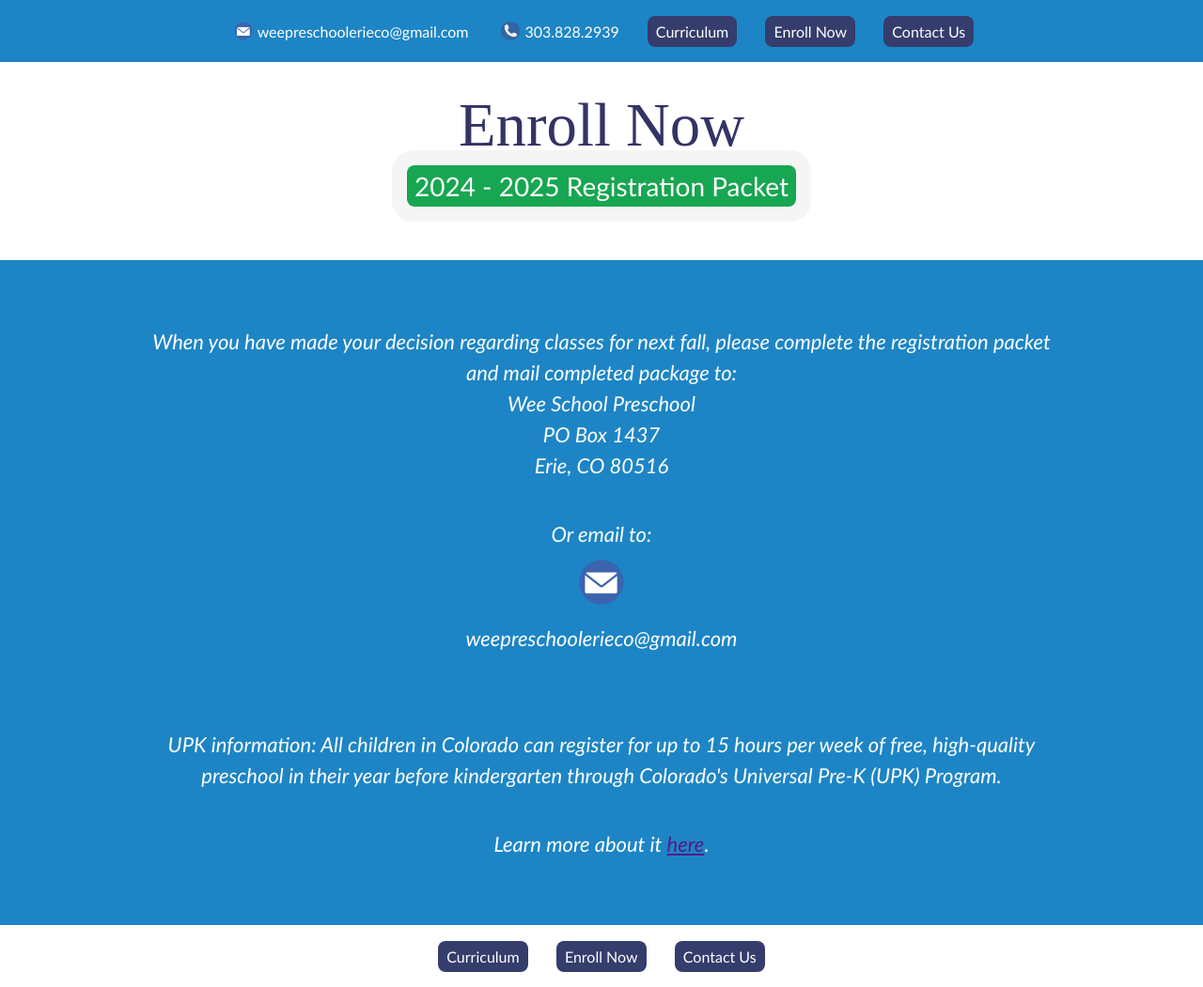
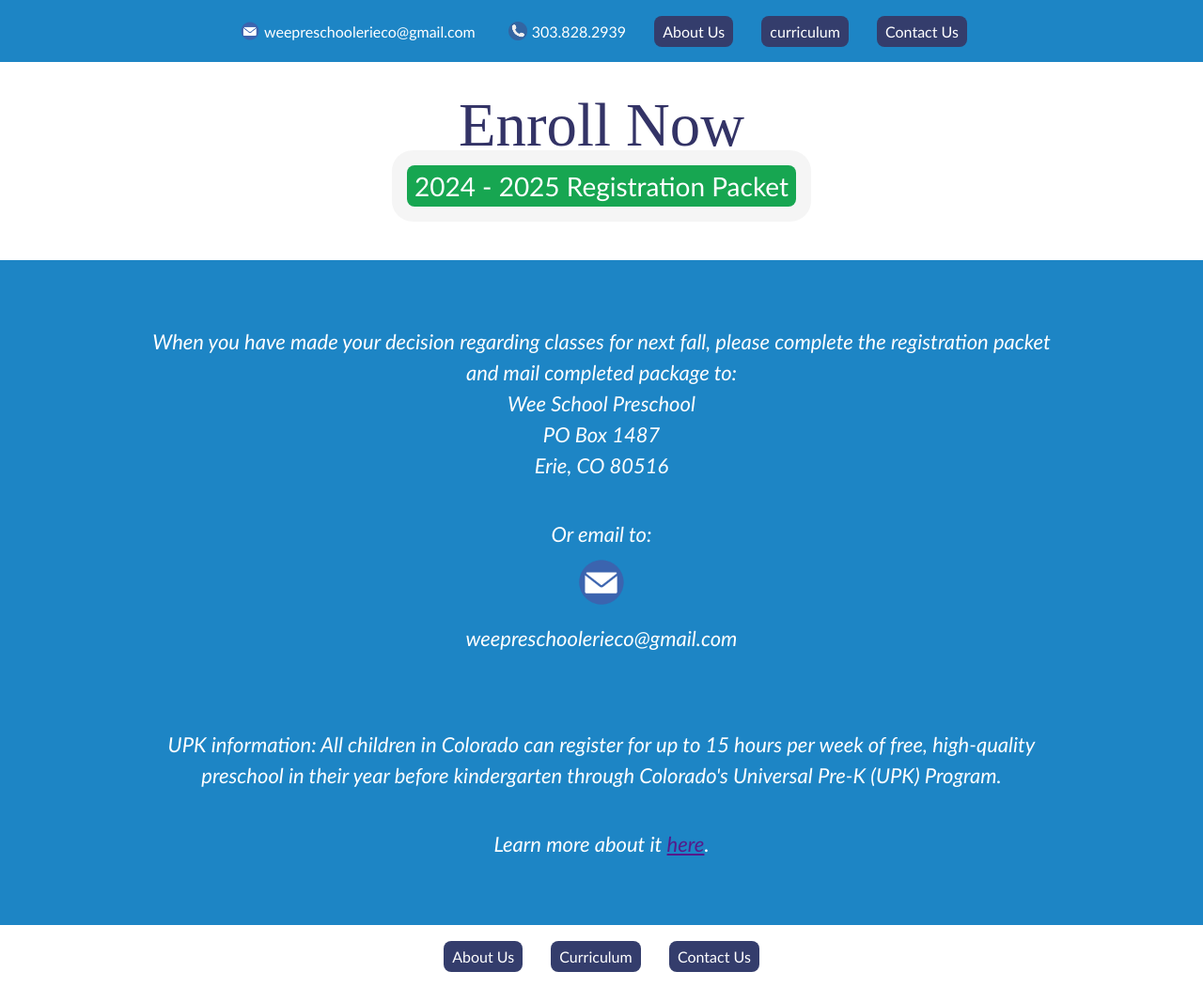
Before and after one commit to NatSRod/School-Home-Page-test1, a plain HTML site: page enrollnow.html in a window 1280 px wide. Shown: the whole page at 94% size. Drawn offline with Linux system fonts and the light colour scheme.

Commit message:
my changes

```diff
--- a/enrollnow.html
+++ b/enrollnow.html
@@ -34,14 +34,12 @@
             color: white;
         }
         .mainbuttons{
-            transition:  background-color 0.7s, color 0.7s, font-weight 0.7s, border 0.7s;
+            transition:  background-color 0.7s, color 0.7s;
         }
 
         .mainbuttons:hover{
             background-color: white;
             color: #1D85C5;
-            font-weight: 400;
-            border: 0.3px solid #1D85C5;
         }
         ul li .mainbuttons{
             text-decoration: none;
@@ -133,8 +131,8 @@
             <!-- <li><a href=https://mail.google.com/mail/?view=cm&fs=1&to=weepreschoolerieco@gmail.com&su=Hello&body=Hi%20there!><img src="Links/mailicon.png" alt="" >weepreschoolerieco@gmail.com</a></li> -->
             <li><a href=https://mail.google.com/mail/?view=cm&fs=1&to=weepreschoolerieco@gmail.com><img src="Links/mailicon.png" alt="" >weepreschoolerieco@gmail.com</a></li>
             <li><img src="Links/phoneicon.png" alt="">303.828.2939</li>
-            <li ><a class="mainbuttons" href="curriculum.html">Curriculum</a></li>
-            <li ><a class="mainbuttons" href="enrollnow.html">Enroll Now</a></li>
+            <li ><a class="mainbuttons" href="index.html">About Us</a></li>
+            <li ><a class="mainbuttons" href="curriculum.html">curriculum</a></li>
             <li ><a class="mainbuttons" href="contactus.html">Contact Us</a></li>
         </ul>
         </nav>
@@ -142,12 +140,12 @@
     <main>
         <div class="banner">
             <h1>Enroll Now</h1>
-            <a href="https://drive.google.com/file/d/1RJg9hdoVX23aE2gp4nsedETf1g1vuQB2/view?usp=sharing"> 2024 - 2025 Registration Packet</a>
+            <a href="https://drive.google.com/file/d/1RJg9hdoVX23aE2gp4nsedETf1g1vuQB2/view?usp=sharing" target="_blank"> 2024 - 2025 Registration Packet</a>
         </div>
         <div class="info">
         <p>When you have made your decision regarding classes for next fall, please complete the registration packet and mail completed package to:</p>
         <p>Wee School Preschool</p>
-        <p>PO Box 1437</p>
+        <p>PO Box 1487</p>
         <p>Erie, CO 80516</p>
         <div class="middletext">
             <p>Or email to:</p>
@@ -163,9 +161,9 @@
     </main>
     <footer>
         <ul>
+            <li><a class="mainbuttons" href="index.html">About Us</a></li>
             <li><a class="mainbuttons" href="curriculum.html">Curriculum</a></li>
-            <li><a class="mainbuttons"href="enrollnow.html">Enroll Now</a></li>
-            <li><a class="mainbuttons"href="">Contact Us</a></li>
+            <li><a class="mainbuttons" href="contactus.html">Contact Us</a></li>
         </ul>
     </footer>
 
```
Also changed, not shown: contactus.html (+7 -9 lines), curriculum.html (+5 -7 lines), index.html (+3 -15 lines).
